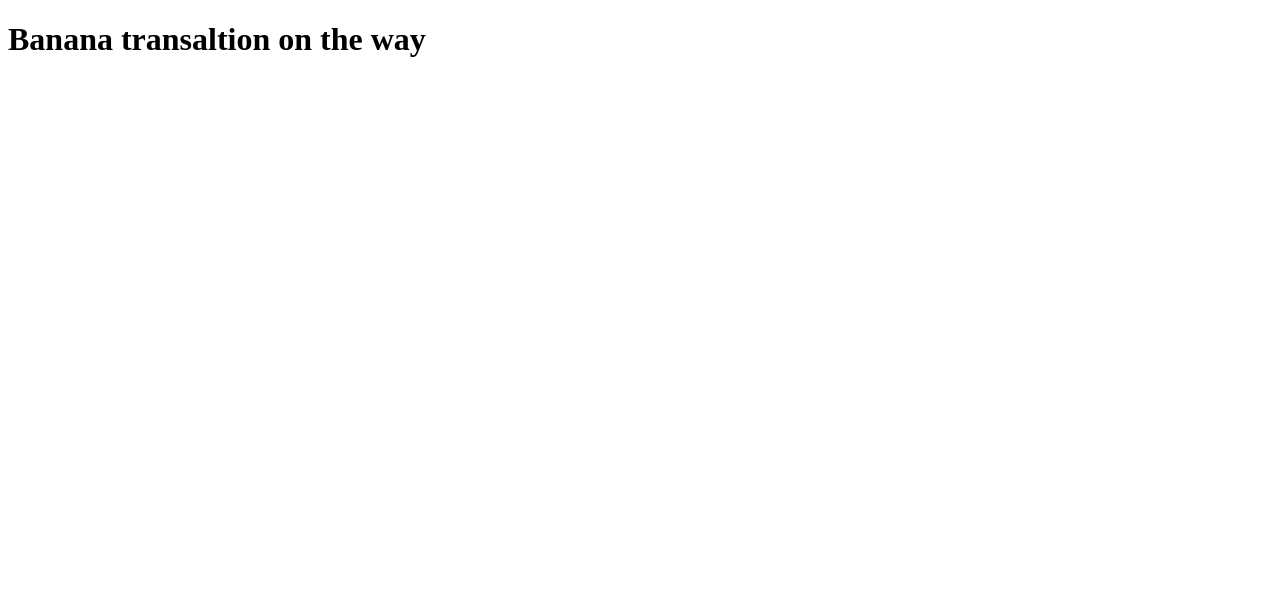
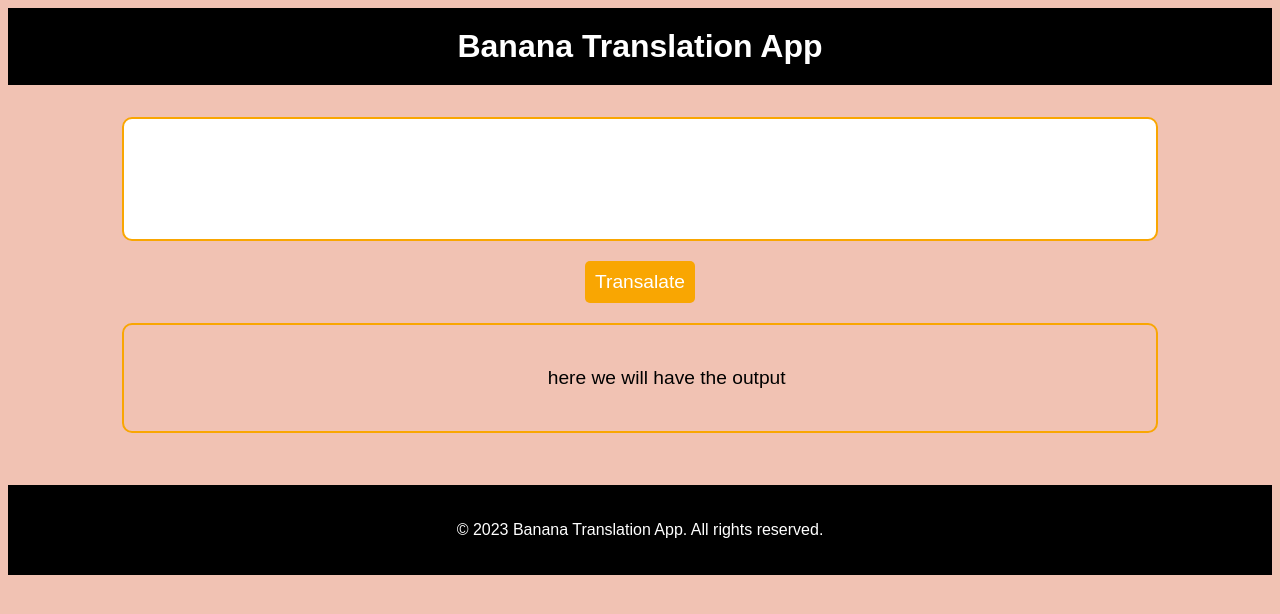
Before and after one commit to umerpaknamal/Banana-transalation-app, a plain HTML site: page index.html in a window 1280 px wide. Drawn offline with Linux system fonts and the light colour scheme.

Commit message:
html and css is ready

```diff
--- a/index.html
+++ b/index.html
@@ -5,8 +5,28 @@
     <meta http-equiv="X-UA-Compatible" content="IE=edge">
     <meta name="viewport" content="width=device-width, initial-scale=1.0">
     <title>Banana Transalation</title>
+    <link rel="stylesheet" type="text/css" href="style.css">
 </head>
+
+
 <body>
-    <h1>Banana transaltion on the way </h1>
+    <header class="header">
+        <h1 class="header-title">Banana Translation App</h1>
+    </header>
+    <div id="space"></div>
+   <textarea  id="input-text" placeholder="Enter the text you want to transalate " >
+
+   </textarea>
+
+    <button id="btn-translate">Transalate</button>
+
+    <div id="output">
+          here we will have the output
+    </div>
+    <div id="space"></div>
+    <footer class="footer">
+        <p class="footer-text">&copy; 2023 Banana Translation App. All rights reserved.</p>
+    </footer>
+
 </body>
 </html>
--- /dev/null
+++ b/style.css
@@ -0,0 +1,85 @@
+.header {
+    background-color:  rgb(0, 0, 0);
+    padding: 10px 20px 10px 20px ;
+    height: auto
+  }
+
+  #space{
+    padding: 1rem;
+  }
+  .header-title {
+    font-family: 'Arial', sans-serif;
+    color: white;
+    text-align: center;
+    margin: auto;
+    padding: 10px;
+  }
+
+  .footer {
+    background-color: rgb(0, 0, 0);
+    padding: 20px;
+    text-align: center;
+  }
+
+  .footer-text {
+    font-family: 'Arial', sans-serif;
+    color: white;
+  }
+
+
+body{
+    background-color: rgb(241, 194, 179);
+}
+
+
+#input-text {
+    color: black;
+    display: block;
+    margin: 0 auto;
+    width: 80%;
+    height: 100px;
+    padding: 10px;
+    border: 2px solid #F9A602;
+    border-radius: 10px;
+    font-family: 'Arial', sans-serif;
+    font-size: 1.2em;
+    resize: none;
+  }
+
+  /* Style the Translate button */
+  #btn-translate {
+    display: block;
+    margin: 20px auto;
+    padding: 10px;
+    border: none;
+    border-radius: 5px;
+    background-color: #F9A602;
+    color: white;
+    font-family: 'Arial', sans-serif;
+    font-size: 1.2em;
+    cursor: pointer;
+    transition: background-color 0.2s ease;
+  }
+
+  #btn-translate:hover {
+    background-color: #FFC107;
+  }
+
+  /* Style the output div */
+  #output {
+    display: block;
+    margin: 20px auto;
+    width: 80%;
+    height: auto;
+    min-height: 50px;
+    padding: 10px;
+    border: 2px solid #F9A602;
+    border-radius: 10px;
+    font-family: 'Arial', sans-serif;
+    font-size: 1.2em;
+    line-height: 1.5em;
+    text-align: center;
+    white-space: pre-wrap;
+    overflow-wrap: break-word;
+    word-wrap: break-word;
+  }
```
